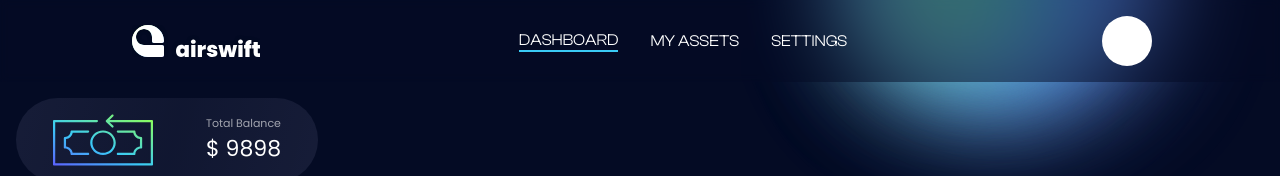
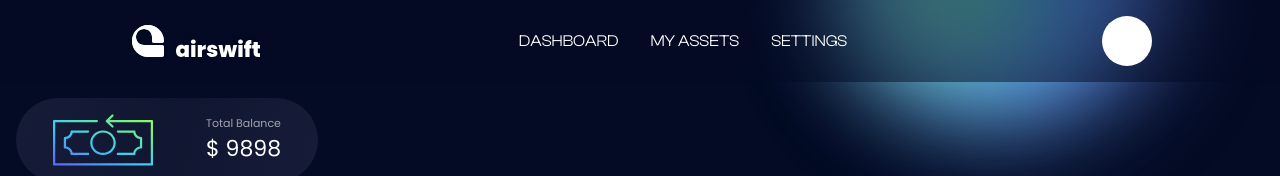
Before and after one commit to Airswiftio/Airswift_DeFi_Gateway, a React (Create React App) app: page /dashboard in a window 1280 px wide. Shown: the top 176 px of the page. Built offline with nearby package versions, Linux system fonts and the light colour scheme.

Commit message:
fix(header): Fixed header link highlight

```diff
--- a/src/components/navigation/header.jsx
+++ b/src/components/navigation/header.jsx
@@ -10,7 +10,7 @@ const Header = () => {
     <div className="navWrapper">
       <img className="logo" src={Logo} alt="Airswift" />
       <div className="navLinks">
-        <Link to="/" className={url.includes("dashboard") ? "underline" : ""}>
+        <Link to="/" className={url.length === 1 ? "underline" : ""}>
           DASHBOARD
         </Link>
         <Link
```
